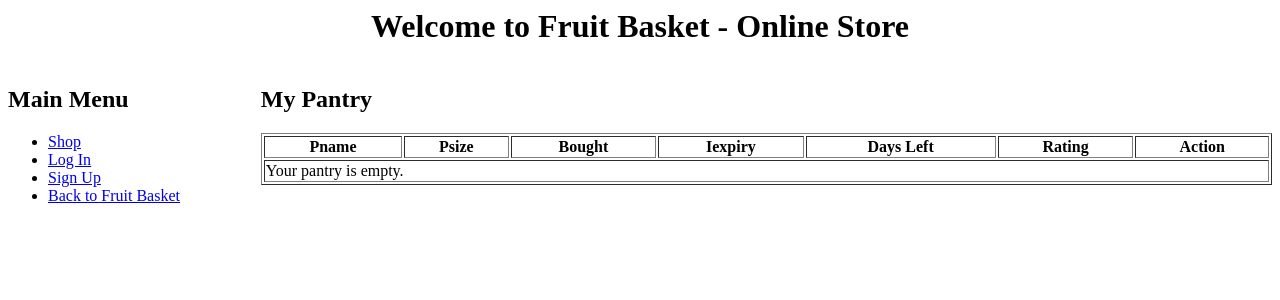
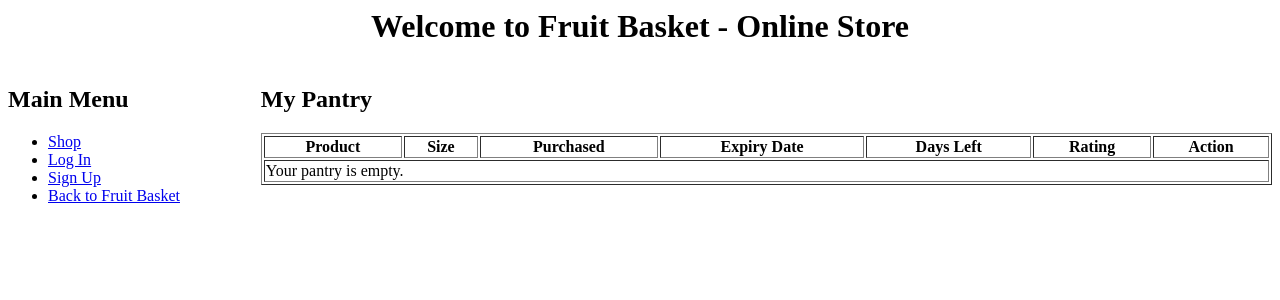
Before and after one commit to shirui99/IS2108-project, a Django app: template fruitbasket/fruitbasketproj/store/templates/store/pantry.html in a window 1280 px wide. Shown: the top 300 px of the page. Run offline with Django 5.2, Linux system fonts and the light colour scheme; the template is opened without the code that fills it, so the values that code supplies are empty.

Commit message:
table fields update

```diff
--- a/fruitbasket/fruitbasketproj/store/templates/store/pantry.html
+++ b/fruitbasket/fruitbasketproj/store/templates/store/pantry.html
@@ -19,10 +19,10 @@
         <table border="1" width="100%">
             <thead>
                 <tr>
-                    <th>Pname</th>
-                    <th>Psize</th>
-                    <th>Bought</th>
-                    <th>Iexpiry</th>
+                    <th>Product</th>
+                    <th>Size</th>
+                    <th>Purchased</th>
+                    <th>Expiry Date</th>
                     <th>Days Left</th>
                     <th>Rating</th>
                     <th>Action</th>
```
Also changed, not shown: fruitbasket/fruitbasketproj/db.sqlite3.
